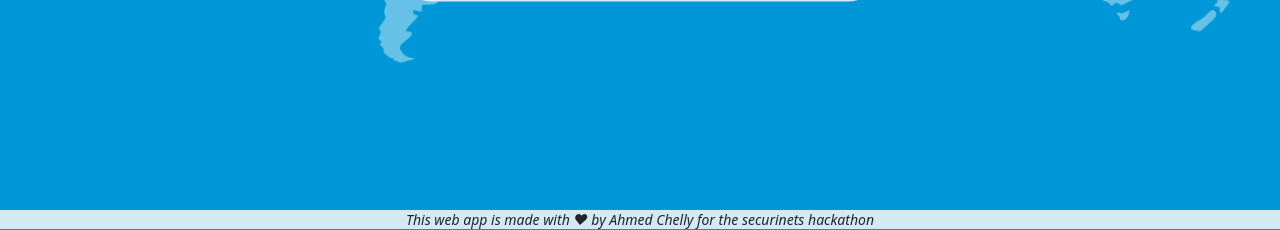
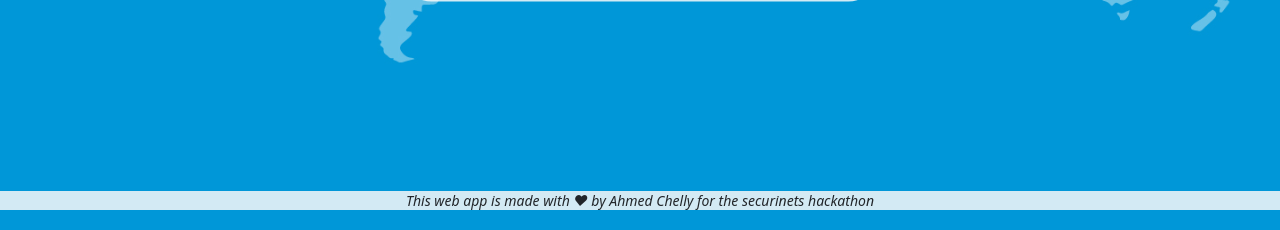
Before and after one commit to ChellyAhmed/securinetapp, a PHP site: page /login.php in a window 1280 px wide. Shown: the part 590-820 px from the top of the page. Run offline with PHP 8.4, Linux system fonts and the light colour scheme.

Commit message:
fixed footer

```diff
--- a/style.css
+++ b/style.css
@@ -18,7 +18,7 @@
     width: 100%;
     height: auto;
     background-color: rgba(248, 249, 250, 85%);
-    top: 100%;
+    bottom: 0;
     line-height: normal;
 
 }
```
